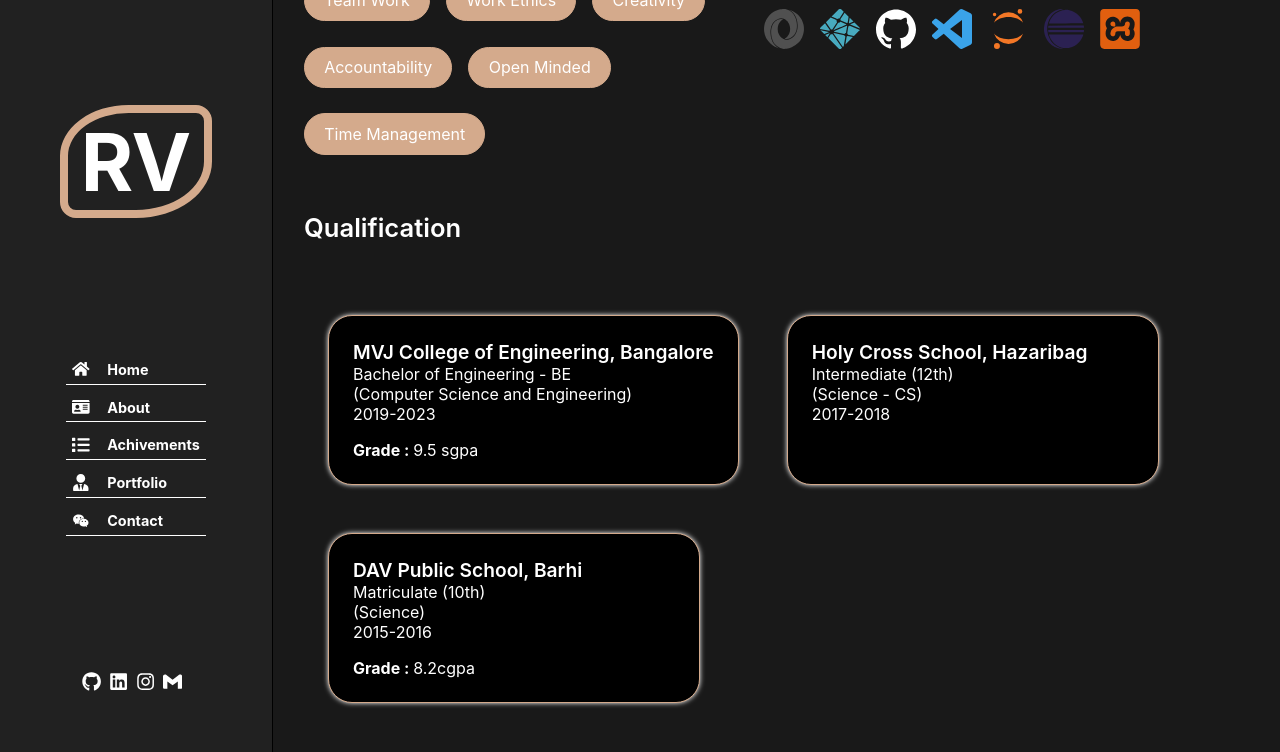
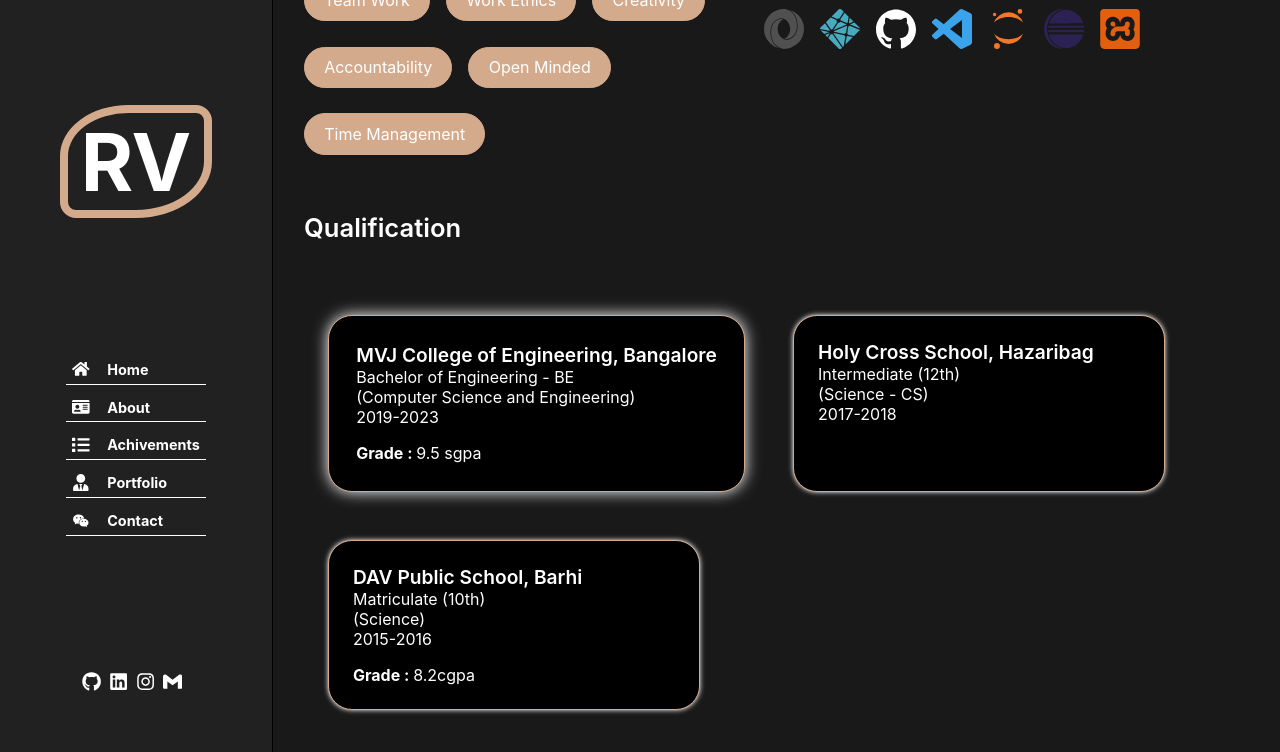
Before and after one commit to rahulverman121/rahul-verman-Portfolio, a React (Create React App) app: page /About in a window 1280 px wide. In both pictures the pointer is over the element 533 px from the left and 1489 px from the top of the page. Shown: the part 1089-1841 px from the top of the page. Built offline with nearby package versions, Linux system fonts and the light colour scheme.

Commit message:
Update About.css

```diff
--- a/src/components/About.css
+++ b/src/components/About.css
@@ -91,6 +91,12 @@ a {
     box-shadow: 0 0 0.3rem var(--textwhite);
     border-radius: 1.5rem;
     min-width: 35% ;
+    cursor: pointer;
+
+}
+.quali:hover {
+    box-shadow: 0 0 0.9rem var(--textwhite);
+    padding: 1.7rem;
 }
 .institute {
     font-size: 1.2rem ;
```
